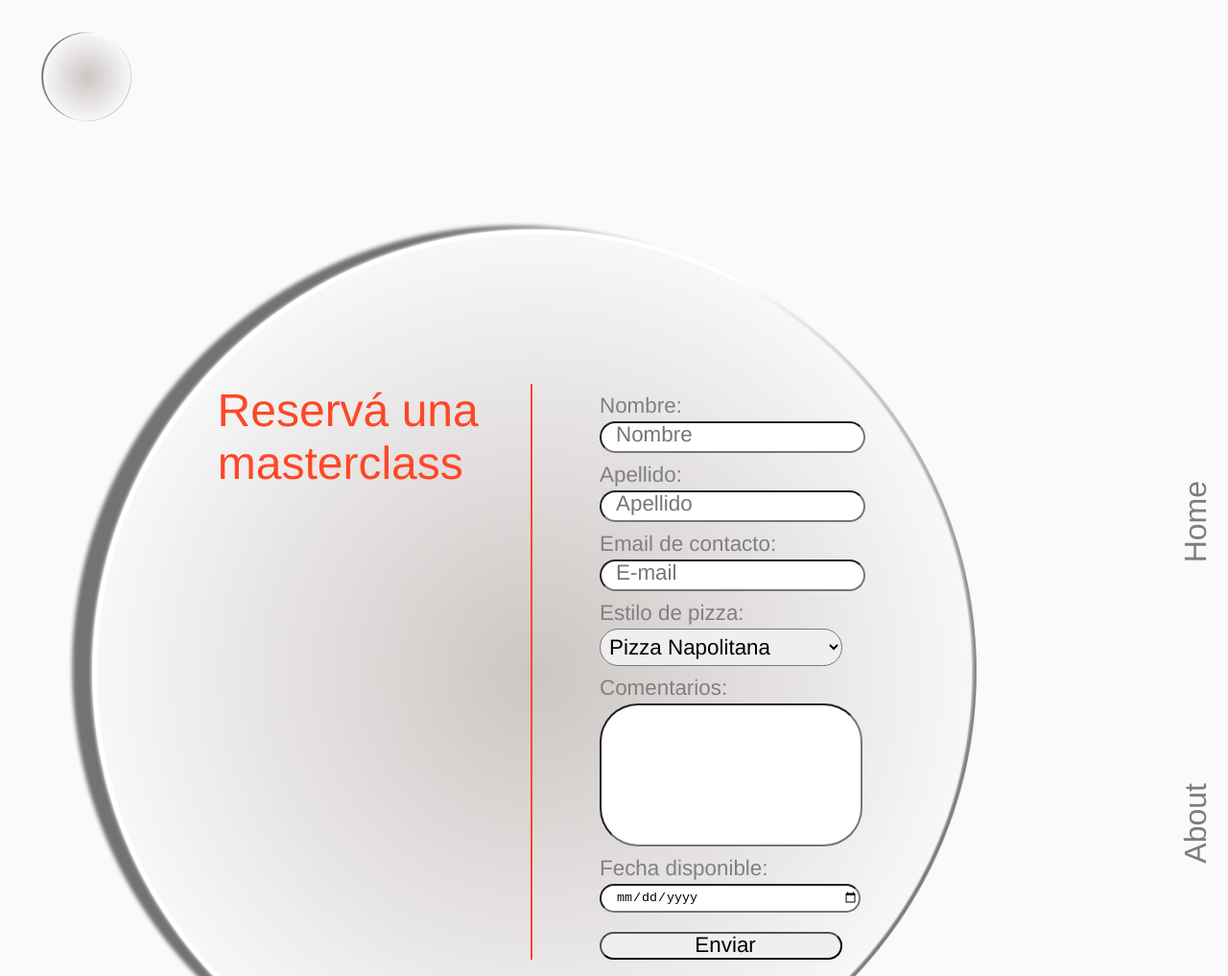
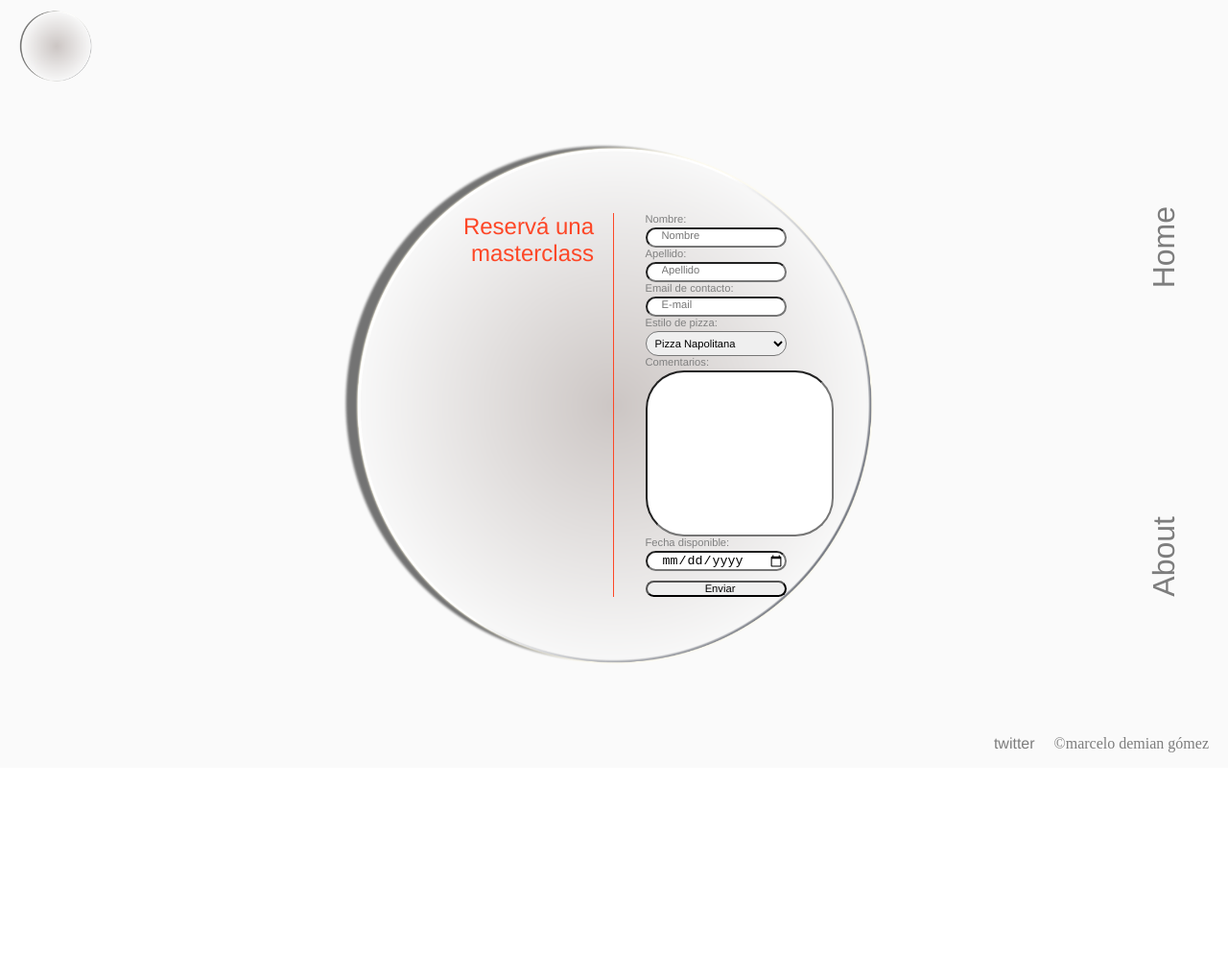
Before and after one commit to dzigaVertov/panis_deus, a plain HTML site: page pages/masterclass.html in a window 1280 px wide. Shown: the top 1017 px of the page at 96% size. After the commit the page ends 800 px from the top, so only its background shows below. Drawn offline with Linux system fonts and the light colour scheme.

Commit message:
agregado de grids

```diff
--- a/css/styles.css
+++ b/css/styles.css
@@ -5,14 +5,30 @@
 
 * {
     margin: 0;
+    box-sizing: border-box;
+}
+
+body {
+    min-height: 100vh;
+    overflow: hidden;
+}
+
+.grid {
+    display: grid;
+    grid-template-columns: 4fr 1fr;
+    grid-template-rows: 1fr 8fr 1fr;
+    align-items: center;
+    background-color: rgb(250, 250, 250);
+    height: 100vh;
 }
 
 header {
+    grid-column: span 2;
     position: sticky;
     top: 0px;
     background-color: rgb(250, 250, 250);
     z-index: 111;
-    height: 200px;
+
 }
 
 #icono_home {
@@ -20,42 +36,50 @@ header {
 }
 
 main {
-    background-color: rgb(250, 250, 250);
+    margin: auto;
+    width: 100%;
+    height: 100%;
+    grid-column: 1/3;
+    grid-row: 2;
     color: rgb(253, 71, 39);
-    font-size: 200%;
-    display: flex;
-    flex-direction: row;
-    justify-content: space-around;
-    align-items: center;
-    align-content:center;
-    justify-items:baseline;
+    padding: 10px;
     overflow: hidden;
 }
 
 .circulo_central {
     background-image: url("../assets/img/Circulo_1.png");
+    background-size: 85%;
     width: 100%;
-    height: 1000px;
+    max-width: 700px;
+    min-width: 400px;
+    height: 100%;
     background-repeat: no-repeat;
     background-position: center;
+    margin: auto;
     display: flex;
     flex-direction: column;
-    justify-content:center;
-    align-items: flex-start;
     justify-items: center;
+    justify-content: center;
+    }
+
+aside {
+    grid-column: 2/3;
+    grid-row: 2/3;
+    margin: auto;
+    margin-right: 0;
+    max-width: 200px;
+    font-size: 200%;
 }
-
 /* Menú lateral */
 .menu {
     writing-mode:  vertical-lr;
     transform: rotate(180deg);
     text-align: left;
-    align-self: baseline;
     padding: 15px;
 }
 
 .icono {
-    padding: 2rem;
+    padding: 10px;
     background-color: transparent;
     width: 6rem;
     margin: 0px;
@@ -65,35 +89,36 @@ main {
 /* Para el menú general */
 ul {
     margin: 15px;
-    height: 400px;
+    height: 300px;
     padding-left: 5%;
-
+    padding-inline-start: 0;
     width: 100%;
     display: flex;
     flex-direction: column;
     justify-items:center;
-    justify-content: space-evenly;
-
+    justify-content: space-around;
     }
 
 li {
     margin: 0px;
     list-style: none;
     font-size: 100%;
-
-}
+    }
 
 article {
-    margin: auto;
-    width: 800px;
-    display: flex;
-    flex-direction: row;
-    justify-items:center;
+    /* margin: auto; */
+    /* width: 100%; */
+    height: 100%;
+    display: grid;
+    grid-auto-flow: column;
+    grid-auto-columns: 1fr;
+    align-items: center;
+    /* justify-items: center;
     align-items: center;
     align-content: center;
-    justify-content: center;
+    justify-content: center; */
+    }
 
-}
 
 /* Títulos del home ********************/
 h2 {
@@ -115,15 +140,17 @@ h3 {
     color: rgba(0, 0, 0, 0.5);
     margin-left: 50%;
     margin-bottom: 50px;
+    vertical-align: middle;
 
 }
 /* ******************************** */
 
 p {
-    font-size: 100%;
-    line-height: 200%;
-    text-indent: 5%;
-    margin-left: 5%;
+
+    /* font-size: 100%;
+    line-height: 200%; */
+    /* text-indent: 5%; */
+    /* margin-left: 5%;  */
 }
 
 a {
@@ -136,10 +163,11 @@ a {
 }
 
 nav {
-    display: flex;
+    /* display: flex;
     flex-direction: column;
+    justify-items: center;
     align-items: center;
-    justify-content: space-between;
+    justify-content: space-between;  */
     background-color: transparent;
 }
 
@@ -149,7 +177,7 @@ nav {
     font-style: normal;
     font-weight: 400;
     font-size: 70%;
-    width: 80%;
+    width: 60%;
     border-radius: 40px;
     line-height: 2rem;
     padding: 5px;
@@ -160,13 +188,15 @@ nav {
     flex-direction: column;
     justify-content: center;
     max-width: 800px;
-    width: 100%;
+    width: 75%;
     margin: 15px;
     padding-left: 5%;
-    height: 600px;
+    height: 400px;
 }
 
 footer {
+    grid-column: span 2;
+    align-self: end;
     display: flex;
     flex-direction: row;
     justify-items:center;
@@ -192,38 +222,39 @@ li a {
 .info {
     font-family: 'Arimo', sans-serif;
     font-style: italic;
-    width: 100%;
-    margin: 15px;
-    padding-left: 5%;
+    padding-left: 20px;
     color: rgba(0, 0, 0, 0.5);
+    width: 75%;
+    line-height: 200%;
 }
 
 .titulo {
-    width: 100%;
+    width: 50%;
     font-family: 'Arimo', sans-serif;
     font-style: normal;
     font-weight: 100;
     font-size: 150%;
-    margin-right: 15px;
-    padding-right: 5%;
-    border-right: 2px solid;
-    height: 600px;
-    text-align: center;
+    padding-right: 20px;
+    border-right: 1px solid;
+    height: 400px;
+    text-align: right;
     line-height: normal;
+    justify-self: end;
+
 }
 
 
 .formulario > input  {
-    width: 80%;
+    width: 60%;
     border-radius: 40px;
-    line-height: 1.5rem;
+    line-height: normal;
     padding-left: 15px;
     padding-top: 0;
 }
 
 .formulario > label {
     color: gray;
-    margin-top: 10px;
+    margin-top: 0px;
     padding-bottom: 3px;
     font-family: 'Arimo', sans-serif;
     font-style: normal;
@@ -236,10 +267,21 @@ li a {
     font-style: normal;
     font-weight: 400;
     font-size: 70%;
-    margin-top: 20px;
+    margin-top: 10px;
+    padding-top: 60px;
+    width: 60%;
 }
 
 
 #comentarios {
     height: 200px;
+    width: 80%;
 }
+
+@media screen and (max-width: 768px){
+    h2 {
+        font-size: 190%;
+    }
+
+
+}
--- a/pages/masterclass.html
+++ b/pages/masterclass.html
@@ -12,6 +12,8 @@
 </head>
 
 <body>
+
+    <div class="grid">
 
     <header>
         <a href="../index.html" id="icono_home"><img class="icono" src="../assets/img/icono_1.png" alt="Home"></a>
@@ -51,20 +53,21 @@
             </article>
         </section>
 
-        <aside>
-            <nav>
-                <a class="menu" href="../index.html">Home</a>
-                <a class="menu" href="../pages/about.html">About</a>
-            </nav>
-        </aside>
     </main>
 
+
+    <aside>
+        <nav>
+            <a class="menu" href="../index.html">Home</a>
+            <a class="menu" href="../pages/about.html">About</a>
+        </nav>
+    </aside>
 
 
     <footer>
         <span><a href="https://twitter.com/mdemiang"> twitter</a></span>
         <span>©marcelo demian gómez</span>
     </footer>
-
+</div>
 </body>
 </html>
```
Also changed, not shown: index.html (+3 -5 lines), pages/about.html (+11 -7 lines), pages/calculadora.html (+12 -8 lines), pages/historia.html (+9 -6 lines), pages/menu.html (+5 -3 lines).
